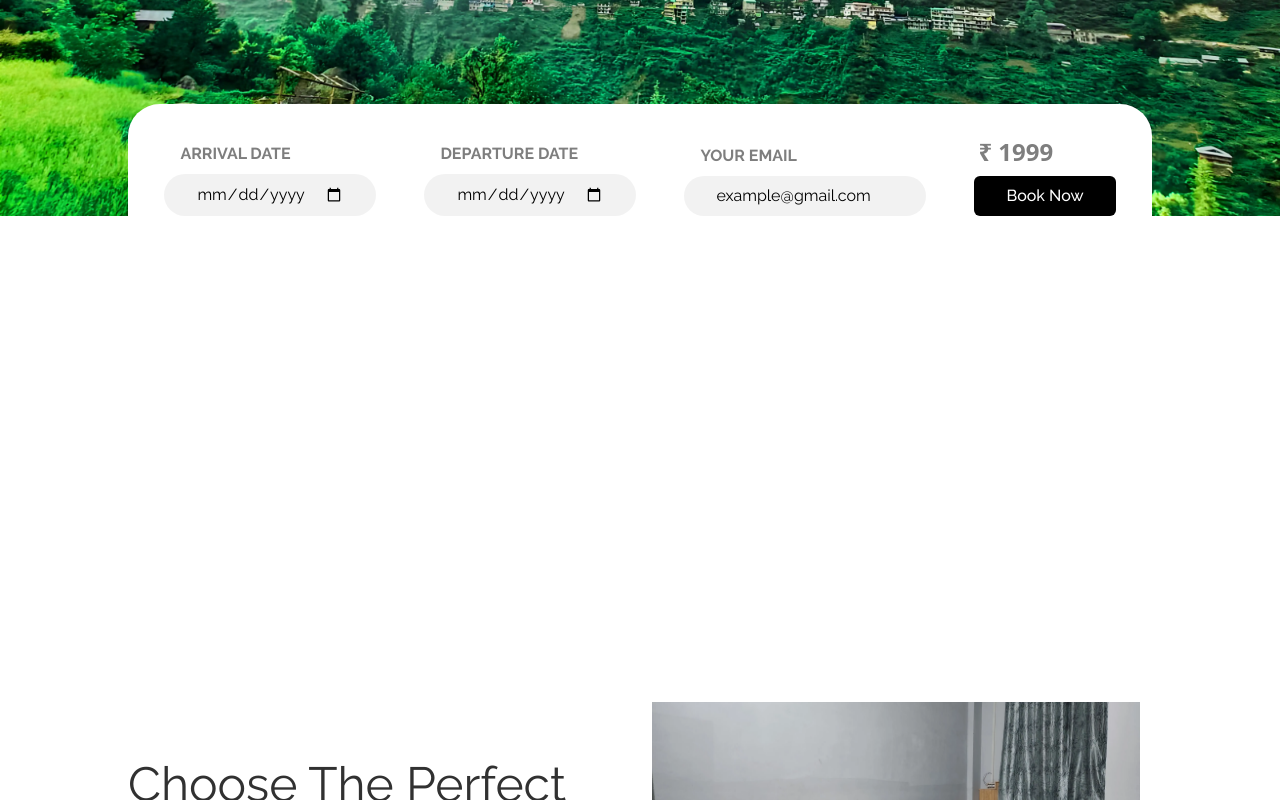
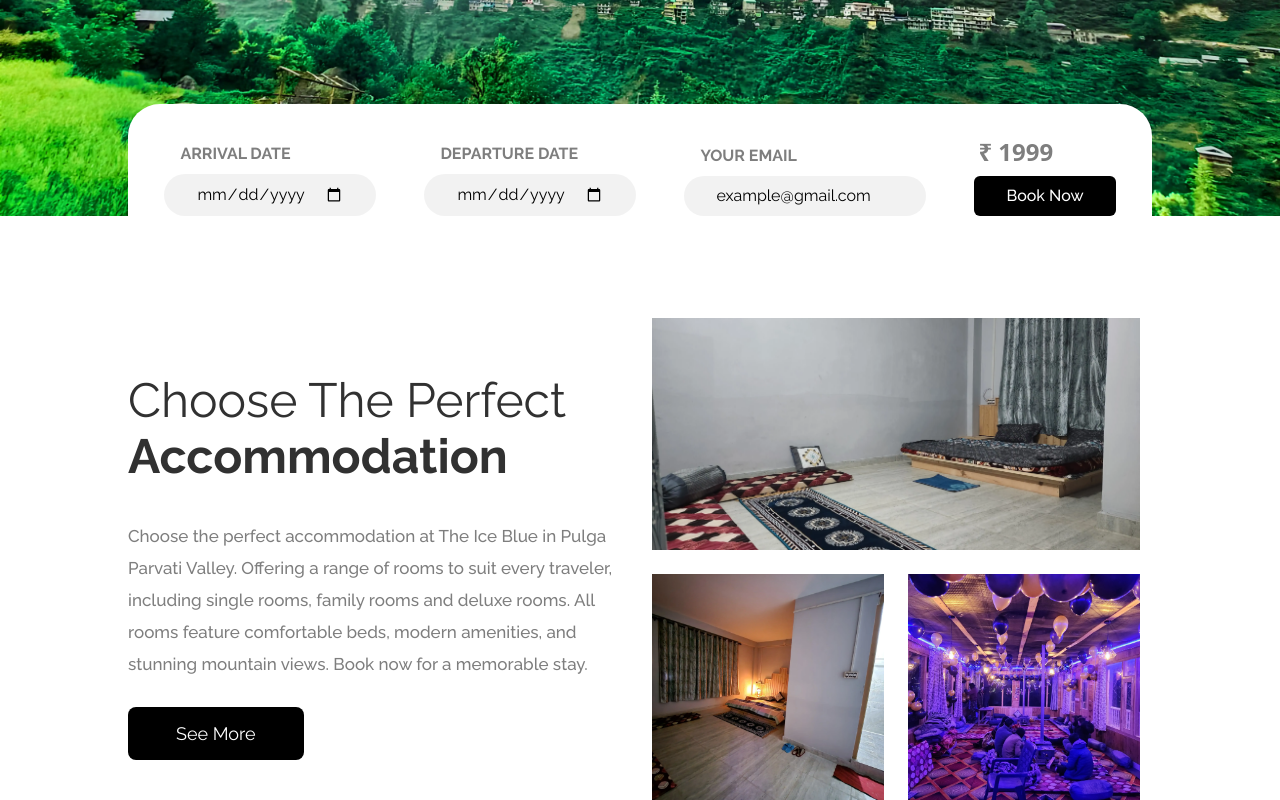
Before and after one commit to marsian83/theiceblue-website, a React (Vite) app: page / in a window 1280 px wide. Shown: the part 504-1304 px from the top of the page. Built offline with nearby package versions, Linux system fonts and the light colour scheme.

Commit message:
fix widescreen gap bug

```diff
--- a/src/common/Hero.tsx
+++ b/src/common/Hero.tsx
@@ -70,7 +70,7 @@ export default function Hero(props: HeroProps) {
           </form>
         </div>
       </section>
-      <div className="h-96" />
+      <div className="h-96 widescreen:hidden" />
     </>
   );
 }
```
